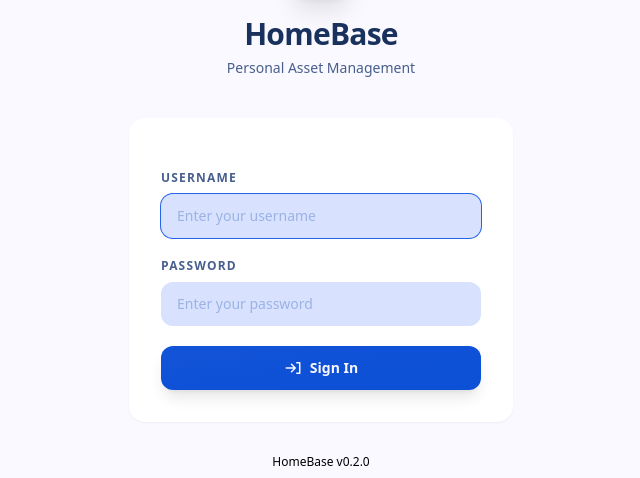
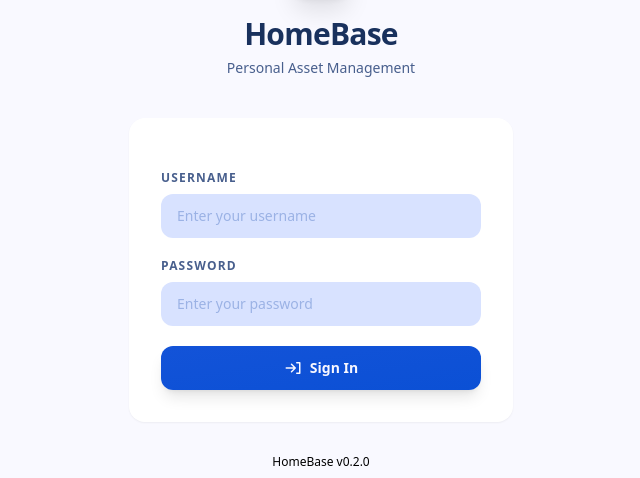
Before and after one commit to NotThatRob/HomeBase, a FastAPI app: page /login in a window 1280 px wide. Shown: the part 199-677 px from the top of the page, without its empty margins (319-959 px from the left). Run offline with FastAPI, Linux system fonts and the light colour scheme; parts of the project's set-up code (start-up, migrations or seed data) failed here and were passed over; some libraries are stand-ins or nearby versions.

Commit message:
fix(auth): smooth login and MFA setup interactions
Reduces distracting motion on the login form and bounds the MFA QR code so setup remains usable across screen sizes. Login fields no longer animate independently or autofocus during password manager autofill, and the TOTP setup QR code now renders at a scannable size.

```diff
--- a/app/templates/login.html
+++ b/app/templates/login.html
@@ -34,20 +34,20 @@
             {% endif %}
             <form method="post" action="/login" class="space-y-5">
                 <input type="hidden" name="csrf_token" value="{{ csrf_token(request) }}">
-                <div class="animate-entrance delay-2">
+                <div>
                     <label for="username" class="block text-xs font-bold uppercase tracking-widest text-on-surface-variant mb-2">Username</label>
-                    <input type="text" id="username" name="username" required autofocus
-                        class="w-full px-4 py-3 bg-surface-container-highest border-none rounded-xl text-sm text-on-surface transition-all placeholder:text-outline-variant"
+                    <input type="text" id="username" name="username" required
+                        class="w-full px-4 py-3 bg-surface-container-highest border-none rounded-xl text-sm text-on-surface transition-colors placeholder:text-outline-variant"
                         placeholder="Enter your username">
                 </div>
-                <div class="animate-entrance delay-2">
+                <div>
                     <label for="password" class="block text-xs font-bold uppercase tracking-widest text-on-surface-variant mb-2">Password</label>
                     <input type="password" id="password" name="password" required
-                        class="w-full px-4 py-3 bg-surface-container-highest border-none rounded-xl text-sm text-on-surface transition-all placeholder:text-outline-variant"
+                        class="w-full px-4 py-3 bg-surface-container-highest border-none rounded-xl text-sm text-on-surface transition-colors placeholder:text-outline-variant"
                         placeholder="Enter your password">
                 </div>
                 <button type="submit"
-                    class="w-full py-3 bg-gradient-to-br from-primary to-[#0b50d5] text-on-primary font-bold rounded-xl shadow-lg shadow-primary/20 hover:opacity-90 active:scale-[0.98] transition-all text-sm animate-entrance delay-3 flex items-center justify-center gap-2">
+                    class="w-full py-3 bg-gradient-to-br from-primary to-[#0b50d5] text-on-primary font-bold rounded-xl shadow-lg shadow-primary/20 hover:opacity-90 transition-opacity text-sm flex items-center justify-center gap-2">
                     <span class="material-symbols-outlined text-lg">login</span>
                     Sign In
                 </button>
--- a/app/templates/settings/totp_setup.html
+++ b/app/templates/settings/totp_setup.html
@@ -14,11 +14,11 @@
         <div class="rounded-xl bg-error-container text-on-error-container px-4 py-3 text-sm font-medium">{{ error }}</div>
         {% endif %}
 
-        <div class="grid grid-cols-1 md:grid-cols-[220px_1fr] gap-6 items-start">
-            <div class="bg-white rounded-xl p-4">
+        <div class="flex flex-col md:flex-row gap-6 items-start">
+            <div class="bg-white rounded-xl p-3 mx-auto flex-shrink-0" style="width: 220px; max-width: 100%;">
                 <img src="{{ qr_data_uri }}" alt="QR code for authenticator setup" class="w-full h-auto">
             </div>
-            <div class="space-y-4">
+            <div class="space-y-4 flex-1 min-w-0">
                 <div>
                     <h2 class="text-lg font-bold text-on-surface mb-2">1. Open your authenticator app</h2>
                     <p class="text-sm text-on-surface-variant">
```
